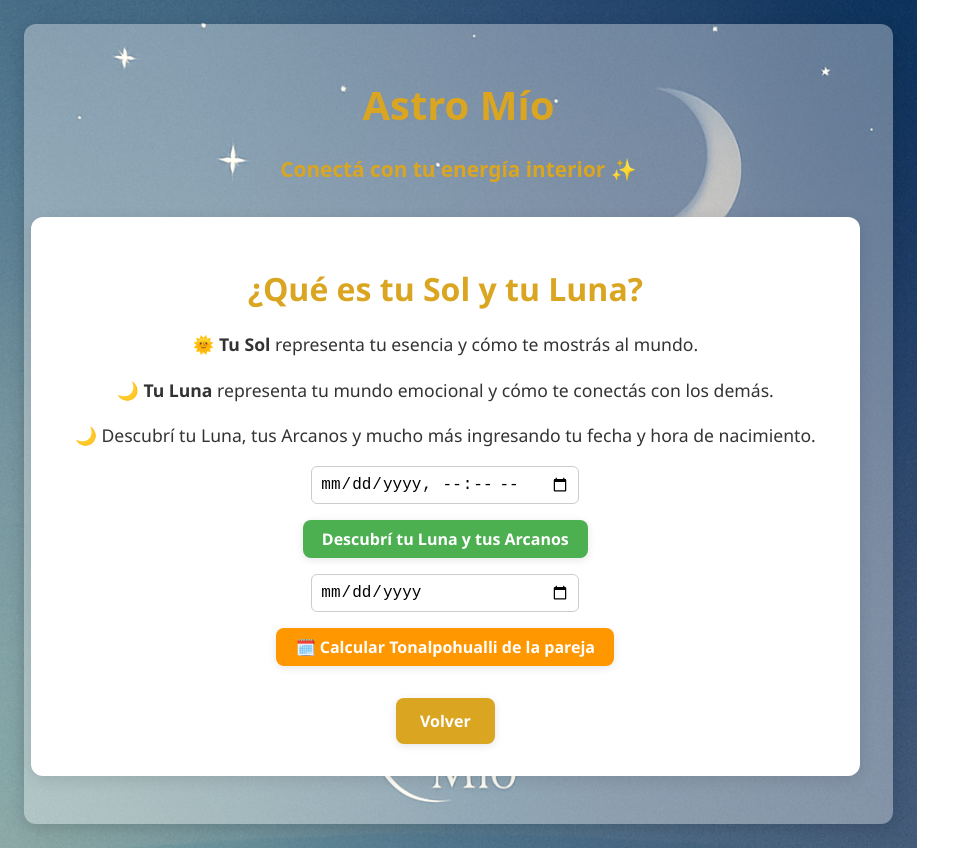
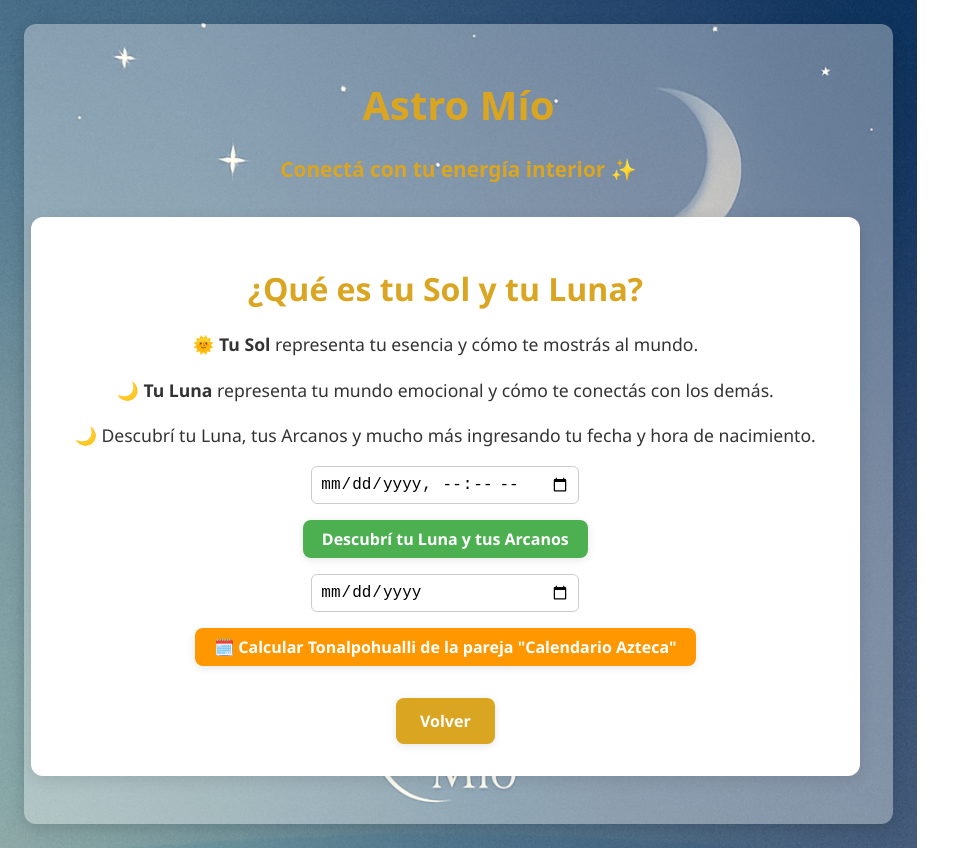
Before and after one commit to Sergio973-web/astro-mio, a React (Vite) app: page /nota-mi-sol-y-mi-luna in a window 1280 px wide. Shown: the whole page, without its empty margins (0-980 px from the left). Built offline with nearby package versions, Linux system fonts and the light colour scheme.

Commit message:
Update NotaMiSolYLuna.jsx

```diff
--- a/src/components/NotaMiSolYLuna.jsx
+++ b/src/components/NotaMiSolYLuna.jsx
@@ -444,7 +444,7 @@ export default function NotaMiSolYLuna() {
         onClick={calcularMexicaPareja}
         style={{ ...styles.botonConsultar, backgroundColor: '#FF9800' }}
       >
-        🗓️ Calcular Tonalpohualli de la pareja
+        🗓️ Calcular Tonalpohualli de la pareja "Calendario Azteca"
       </button>
 
 
```
